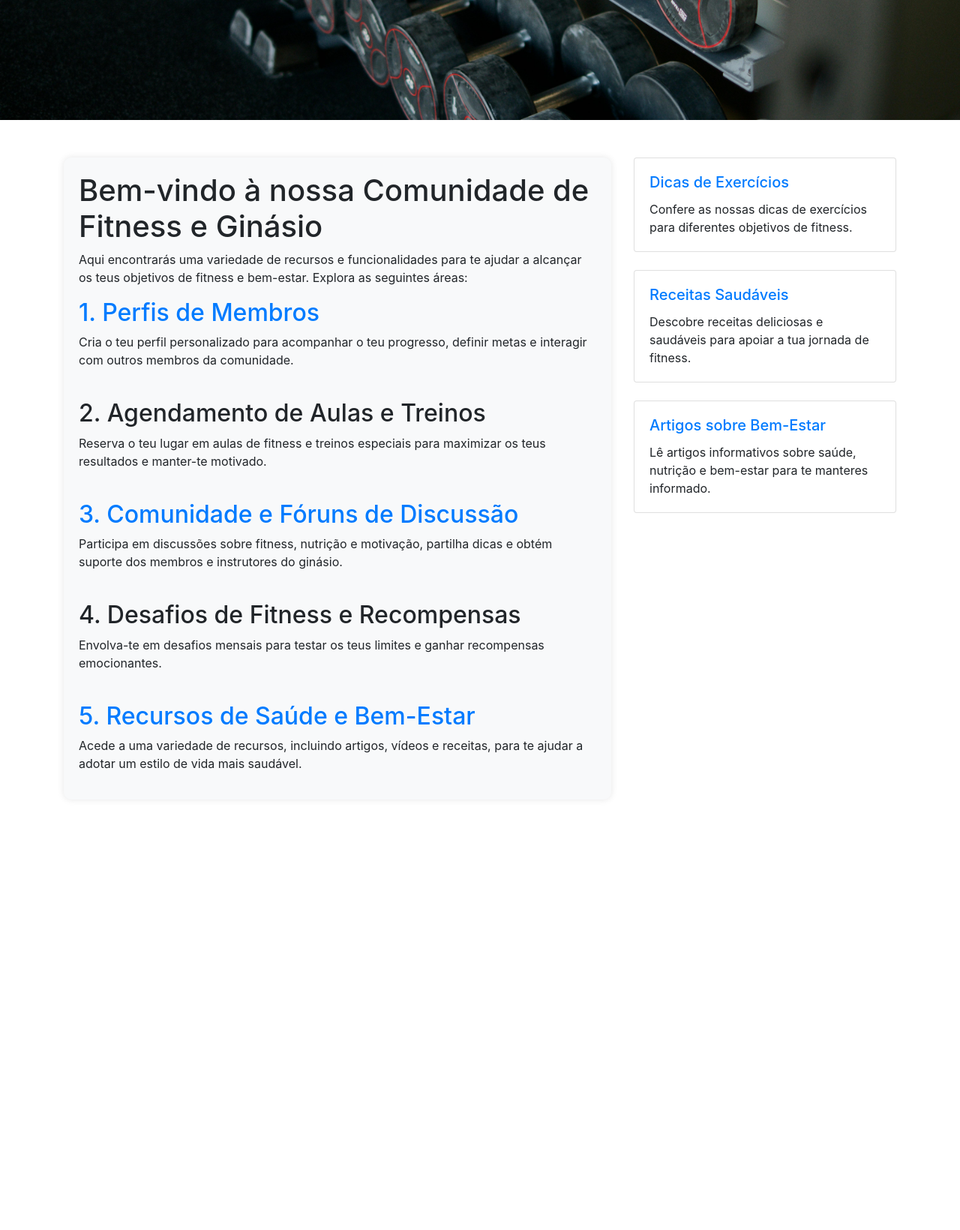
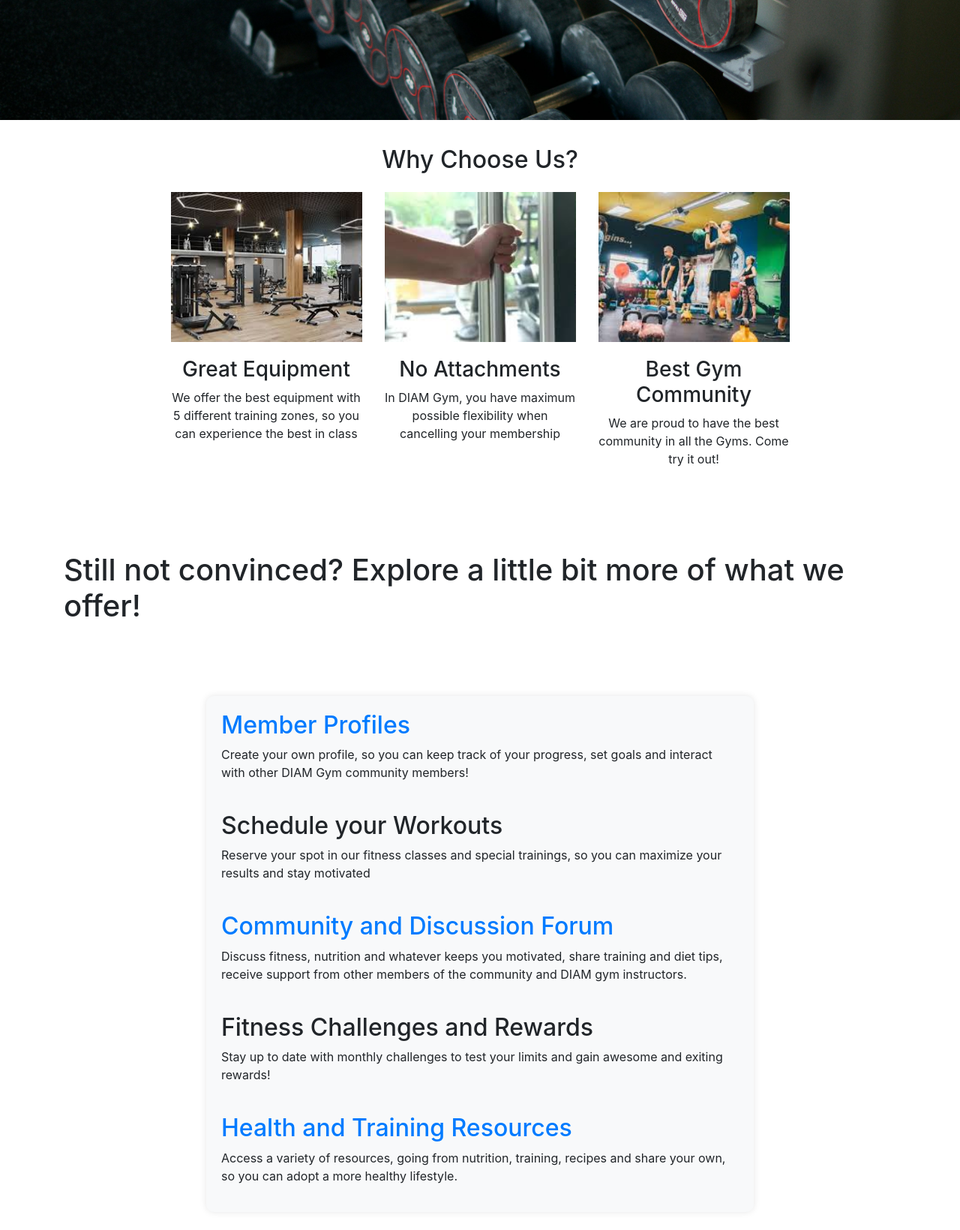
Before and after one commit to jeafonso/diam, a Django app: page /fitness/ in a window 1280 px wide. Shown: the part 540-2180 px from the top of the page at 75% size. Before the commit the page ends 1565 px from the top, so only its background shows below. Run offline with Django 5.2, Linux system fonts and the light colour scheme; some libraries are stand-ins or nearby versions.

Commit message:
feat: adding information to index.html

```diff
--- a/fitness/static/fitness/css/styles.css
+++ b/fitness/static/fitness/css/styles.css
@@ -268,3 +268,32 @@ body {
     border-radius: 10px; /* Add rounded corners */
     box-shadow: 0 0 10px rgba(0, 0, 0, 0.1); /* Add a subtle shadow */
 }
+
+/* Custom CSS for Image Section */
+.image-container-index {
+    position: relative;
+    margin-bottom: 20px;
+    width: 100%;
+    height: 200px;
+    overflow: hidden;
+}
+
+.image-container-index img {
+    width: 100%;
+    height: 100%;
+    object-fit: cover;
+    transition: opacity 0.3s ease;
+}
+
+.text-container {
+    text-align: center;
+    margin-top: 10px;
+}
+
+.image-container-index:hover .image-overlay-index {
+    opacity: 1;
+}
+
+.image-container-index:hover img {
+    transform: scale(1.05);
+}
--- a/fitness/templates/fitness/index.html
+++ b/fitness/templates/fitness/index.html
@@ -49,59 +49,82 @@
         {% endif %}
 
     <div class="notnav">
+        <br>
+        <div class="container">
+            <div class="section">
+                <h2 class="text-center mb-4">Why Choose Us?</h2>
+                <div class="row justify-content-center">
+                    <div class="col-md-3">
+                        <div class="image-container-index">
+                            <img src="{% static 'fitness/default_images/gym_example1.jpeg' %}" alt="Image 1">
+                        </div>
+                        <div class="text-container">
+                            <h3>Great Equipment</h3>
+                            <p>We offer the best equipment with 5 different training zones, so you can experience the best in class</p>
+                        </div>
+                    </div>
+                    <div class="col-md-3">
+                        <div class="image-container-index">
+                            <img src="{% static 'fitness/default_images/gym_example2.jpeg' %}" alt="Image 2">
+                        </div>
+                        <div class="text-container">
+                            <h3>No Attachments</h3>
+                            <p>In DIAM Gym, you have maximum possible flexibility when cancelling your membership</p>
+                        </div>
+                    </div>
+                    <div class="col-md-3">
+                        <div class="image-container-index">
+                            <img src="{% static 'fitness/default_images/gym_example3.jpeg' %}" alt="Image 3">
+                        </div>
+                        <div class="text-container">
+                            <h3>Best Gym Community</h3>
+                            <p>We are proud to have the best community in all the Gyms. Come try it out!</p>
+                        </div>
+                    </div>
+                </div>
+            </div>
+        </div>
+
+        <br>
+        <br>
+        <br>
+        <br>
+        <div class="container">
+            <h1>Still not convinced? Explore a little bit more of what we offer!</h1>
+        </div>
+
+        <br>
+        <br>
         <p><br></p>
+
         <div class="container">
-            <div class="row">
+            <div class="row justify-content-center">
                 <div class="col-md-8">
                     <div class="custom-container">
-                        <h1>Bem-vindo à nossa Comunidade de Fitness e Ginásio</h1>
+                        <h2><a href="{% url 'fitness:user_info' %}">Member Profiles</a></h2>
                         <p>
-                            Aqui encontrarás uma variedade de recursos e funcionalidades para te ajudar a alcançar os teus objetivos de fitness e bem-estar. Explora as seguintes áreas:
-                        </p>
-                        <h2><a href="{% url 'fitness:user_info' %}">1. Perfis de Membros</a></h2>
-                        <p>
-                            Cria o teu perfil personalizado para acompanhar o teu progresso, definir metas e interagir com outros membros da comunidade.
+                            Create your own profile, so you can keep track of your progress, set goals and interact with other DIAM Gym community members!
                         </p>
                         <br>
-                        <h2>2. Agendamento de Aulas e Treinos</h2>
+                        <h2>Schedule your Workouts</h2>
                         <p>
-                            Reserva o teu lugar em aulas de fitness e treinos especiais para maximizar os teus resultados e manter-te motivado.
+                            Reserve your spot in our fitness classes and special trainings, so you can maximize your results and stay motivated
                         </p>
                         <br>
-                        <h2><a href="{% url 'fitness:forum' %}">3. Comunidade e Fóruns de Discussão</a></h2>
+                        <h2><a href="{% url 'fitness:forum' %}">Community and Discussion Forum</a></h2>
                         <p>
-                            Participa em discussões sobre fitness, nutrição e motivação, partilha dicas e obtém suporte dos membros e instrutores do ginásio.
+                            Discuss fitness, nutrition and whatever keeps you motivated, share training and diet tips, receive support from other members of the community and DIAM gym instructors.
                         </p>
                         <br>
-                        <h2>4. Desafios de Fitness e Recompensas</h2>
+                        <h2>Fitness Challenges and Rewards</h2>
                         <p>
-                            Envolva-te em desafios mensais para testar os teus limites e ganhar recompensas emocionantes.
+                            Stay up to date with monthly challenges to test your limits and gain awesome and exiting rewards!
                         </p>
                         <br>
-                        <h2><a href="">5. Recursos de Saúde e Bem-Estar</a></h2>
+                        <h2><a href="">Health and Training Resources</a></h2>
                         <p>
-                            Acede a uma variedade de recursos, incluindo artigos, vídeos e receitas, para te ajudar a adotar um estilo de vida mais saudável.
+                            Access a variety of resources, going from nutrition, training, recipes and share your own, so you can adopt a more healthy lifestyle.
                         </p>
-                    </div>
-                </div>
-                <div class="col-md-4">
-                    <div class="card mb-4">
-                        <div class="card-body">
-                            <h5 class="card-title"><a href="">Dicas de Exercícios</a></h5>
-                            <p class="card-text">Confere as nossas dicas de exercícios para diferentes objetivos de fitness.</p>
-                        </div>
-                    </div>
-                    <div class="card mb-4">
-                        <div class="card-body">
-                            <h5 class="card-title"><a href="">Receitas Saudáveis</a></h5>
-                            <p class="card-text">Descobre receitas deliciosas e saudáveis para apoiar a tua jornada de fitness.</p>
-                        </div>
-                    </div>
-                    <div class="card">
-                        <div class="card-body">
-                            <h5 class="card-title"><a href="">Artigos sobre Bem-Estar</a></h5>
-                            <p class="card-text">Lê artigos informativos sobre saúde, nutrição e bem-estar para te manteres informado.</p>
-                        </div>
                     </div>
                 </div>
             </div>
```
Also changed, not shown: fitness/static/fitness/default_images/gym_example1.jpeg (added), fitness/static/fitness/default_images/gym_example2.jpeg (added), fitness/static/fitness/default_images/gym_example3.jpeg (added).
